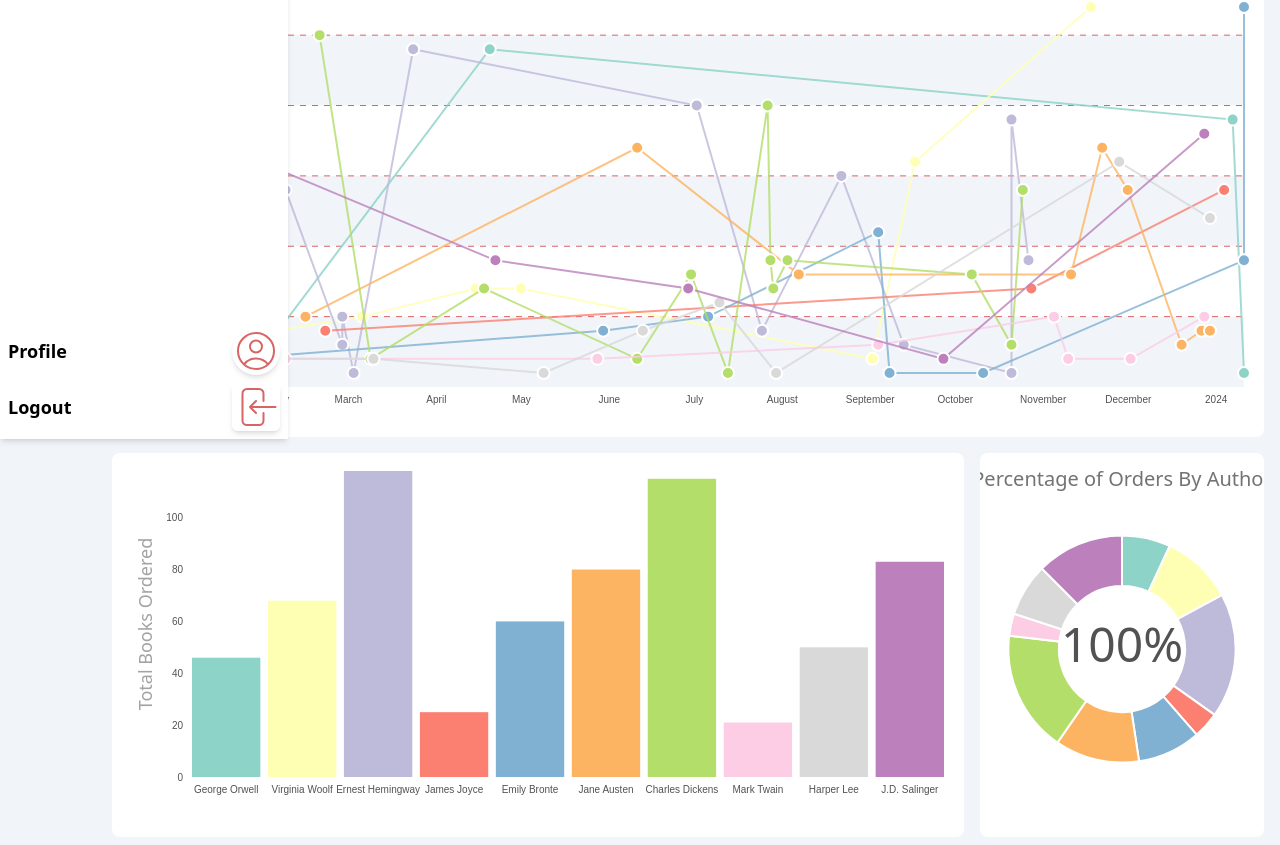
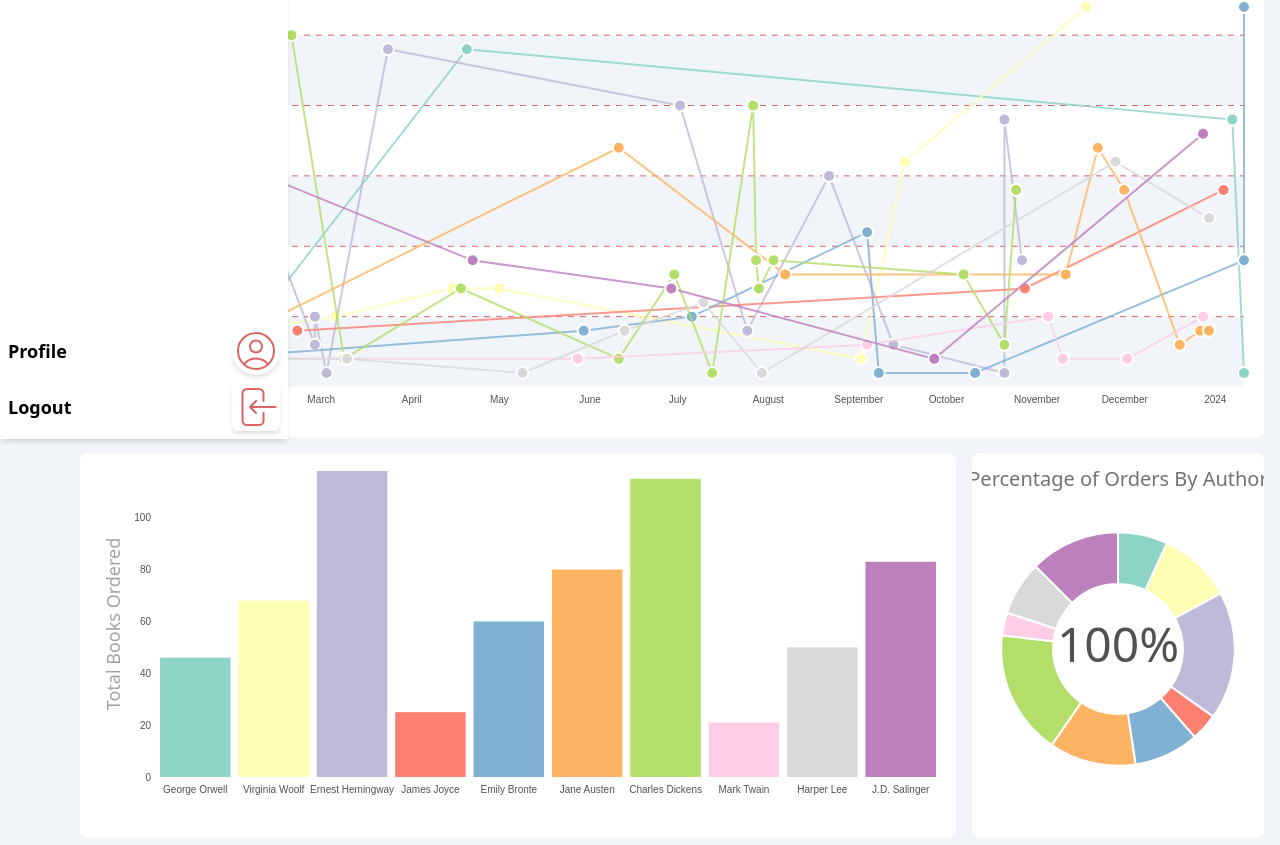
Before and after one commit to francoisdillinger/book_nook_frontend, a React (Vite) app: page / in a window 1280 px wide. Shown: the part 361-1206 px from the top of the page. Built offline with nearby package versions, Linux system fonts and the light colour scheme.

Commit message:
Update margin-left values in AuthorsAdminChart component

```diff
--- a/src/components/ChartComponents/AuthorsChart/AuthorsAdminChart.tsx
+++ b/src/components/ChartComponents/AuthorsChart/AuthorsAdminChart.tsx
@@ -129,7 +129,7 @@ export default function AuthorsAdminChart({
 }: AuthorsAdminChartType) {
 	return (
 		<React.Fragment>
-			<div className="flex flex-wrap lg:ml-20 xl:ml-28">
+			<div className="flex flex-wrap lg:ml-20 xl:ml-18">
 				<div className="bg-white rounded-lg my-2 pt-2 w-full">
 					{/* Note to self: Yes, this component rerenders when tooltip appears and disappears */}
 					<ChartToolTip tooltip={tooltip} />
@@ -155,7 +155,7 @@ export default function AuthorsAdminChart({
 					</div>
 				</div>
 			</div>
-			<div className="border-box flex flex-wrap lg:flex-nowrap lg:ml-20 xl:ml-28 justify-between md:gap-4">
+			<div className="border-box flex flex-wrap lg:flex-nowrap lg:ml-20 xl:ml-18 justify-between md:gap-4">
 				<div className="bg-white rounded-lg my-2 pt-2 w-full lg:w-3/4 h-96">
 					<ResponsiveSVGContainer>
 						<AuthorsAdminBarChart
```
